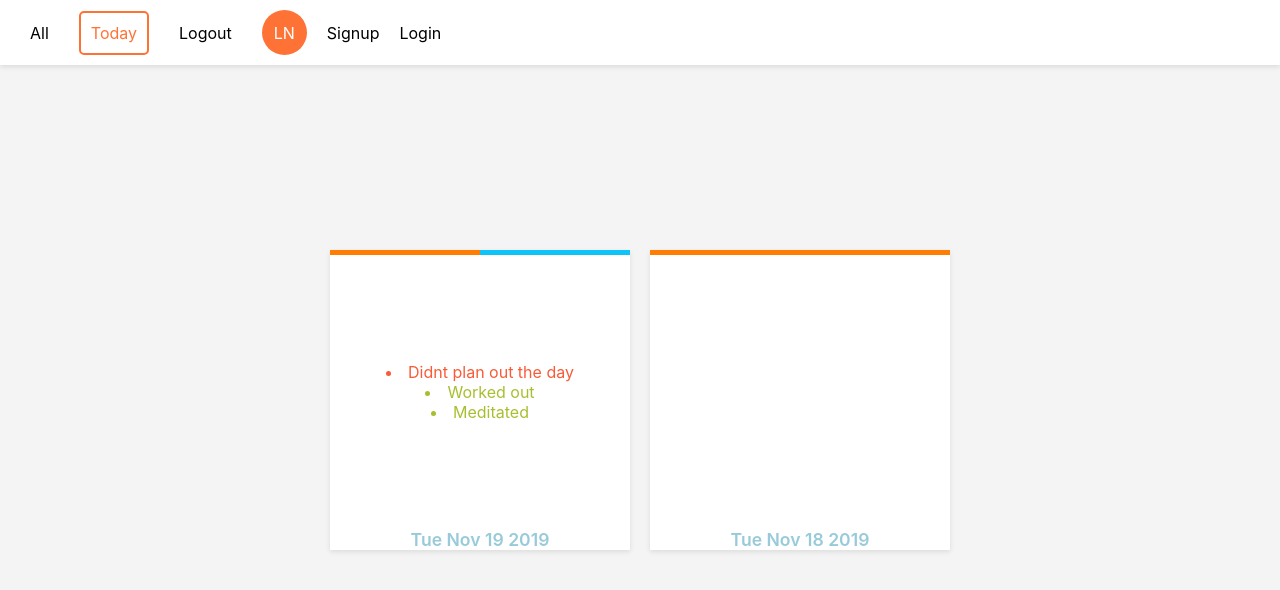
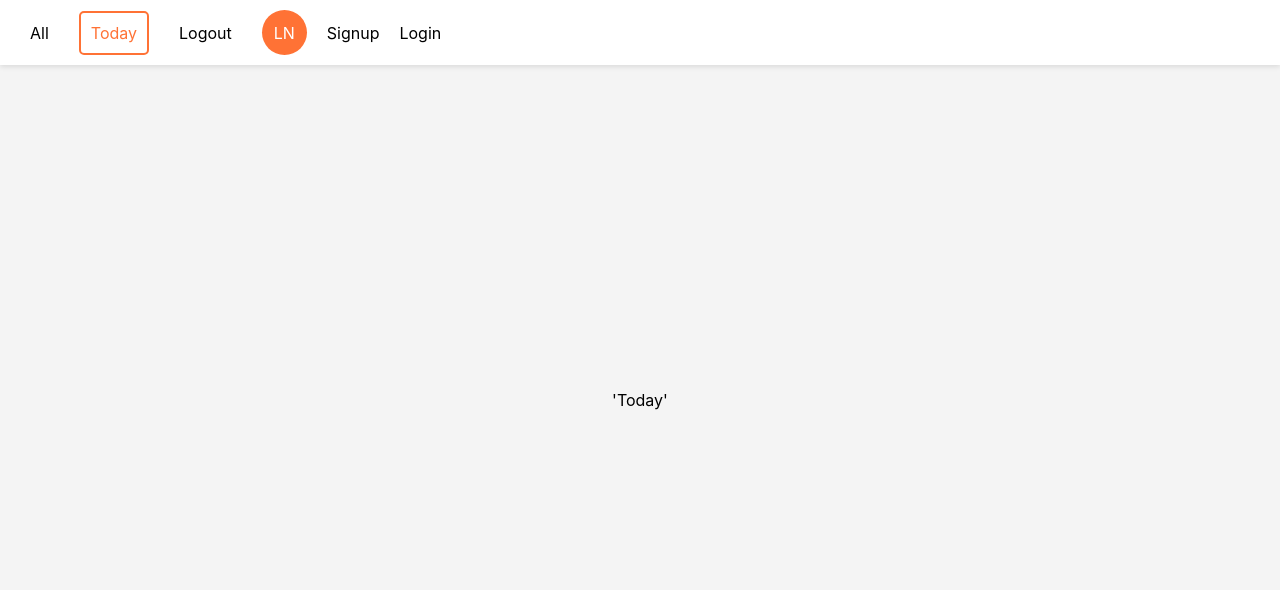
Before and after one commit to LaupWing/daily-achievements, a React (Create React App) app: page / in a window 1280 px wide. Shown: the top 590 px of the page. Built offline with nearby package versions, Linux system fonts and the light colour scheme.

Commit message:
working active classin navbar

```diff
--- a/src/dashboard/Dashboard.js
+++ b/src/dashboard/Dashboard.js
@@ -1,13 +1,15 @@
 import React, { Component } from 'react'
 import {connect} from 'react-redux'
 import Days from '../day/Days'
+import Today from '../today/Today'
 import {Switch, Route} from 'react-router-dom'
 class Dashboard extends Component {
     render() {
         return (
             <div className="Dashboard">
                 <Switch>
-                    <Route exact path='/' component={Days}/>
+                    <Route exact path='/all' component={Days}/>
+                    <Route exact path='/' component={Today}/>
                 </Switch>
             </div>
         )
--- a/src/nav/SignedInLinks.js
+++ b/src/nav/SignedInLinks.js
@@ -4,7 +4,7 @@ const SignedInLinks = () => {
     return (
         <ul className="signed-in">
             <li><NavLink activeClassName='is-active' to='/all'>All</NavLink></li>
-            <li><NavLink activeClassName='is-active' to='/'>Today</NavLink></li>
+            <li><NavLink exact={true} activeClassName='is-active' to='/'>Today</NavLink></li>
             <li><NavLink activeClassName='is-active' to='/logout'>Logout</NavLink></li>
             <li ><NavLink className="btn-account" activeClassName='is-active' to='/account'>LN</NavLink></li>
         </ul>
--- a/src/today/Today.js
+++ b/src/today/Today.js
@@ -4,7 +4,7 @@ class Today extends Component {
     render() {
         return (
             <div className="Today">
-
+                'Today'
             </div>
         )
     }
```
